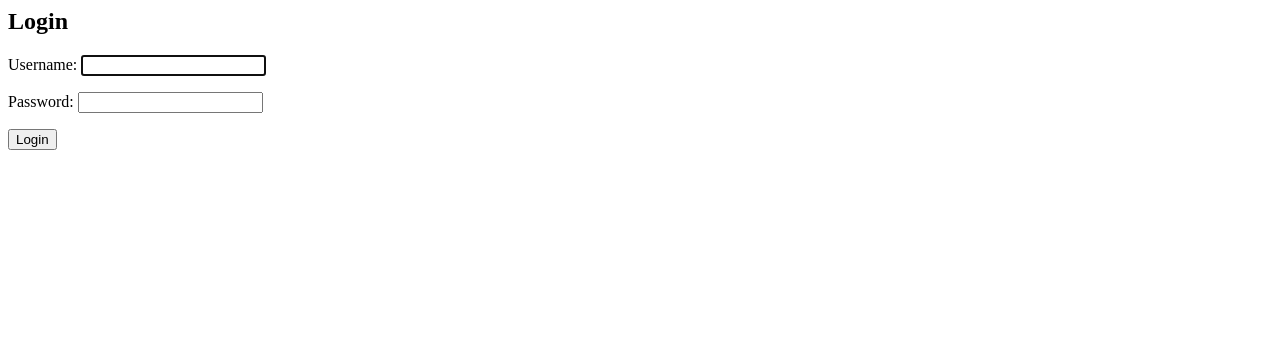
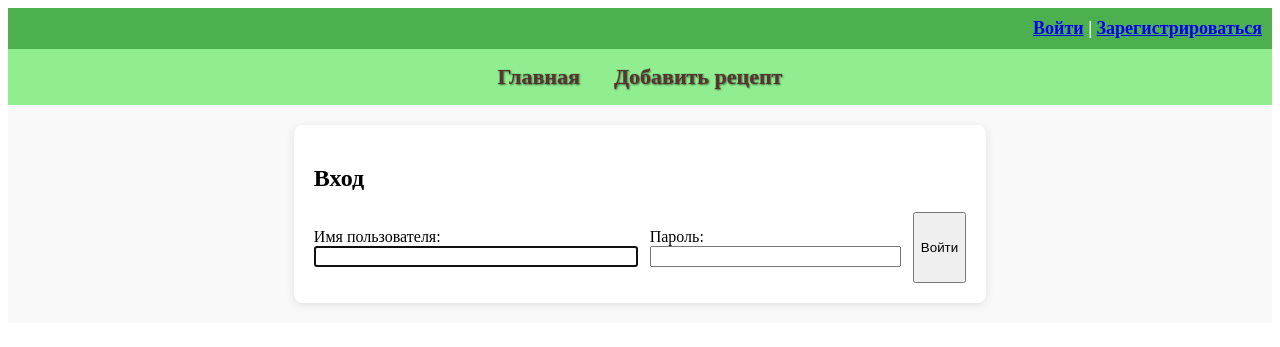
Before and after one commit to SergeiRadchenkov/Django_Recipes, a Django app: a page that uses resipe_website/recipe_app/templates/registration/login.html in a window 1280 px wide. Shown: the top 347 px of the page. Run offline with Django 5.2, Linux system fonts and the light colour scheme.

Commit message:
02.11.2024

```diff
--- /dev/null
+++ b/resipe_website/recipe_app/static/styles.css
@@ -0,0 +1,117 @@
+<!-- recipe_app/static/styles.css -->
+.site-title h1 {
+    color: green; /* Цвет текста */
+    font-size: 80px; /* Размер шрифта */
+    text-shadow: 2px 2px 4px rgba(0, 0, 0, 0.7); /* Тень текста для выделения */
+    -webkit-text-stroke: 3px rgba(0, 0, 0, 0.7); /* Обводка текста для четкости */
+    margin: 0; /* Убираем отступы для заголовка */
+}
+
+/* Стили для основного контента */
+.content-container {
+    display: flex;
+    justify-content: center;
+    background-color: #f9f9f9;
+    padding: 20px;
+}
+.content {
+    max-width: 800px;
+    background-color: white;
+    padding: 20px;
+    border-radius: 8px;
+    box-shadow: 0 2px 10px rgba(0, 0, 0, 0.1);
+}
+
+/* Основные стили формы */
+form {
+    display: flex; /* Используем flexbox для управления расположением блоков */
+    flex-wrap: wrap; /* Разрешаем перенос элементов на следующую строку */
+    gap: 20px; /* Отступы между элементами формы */
+    justify-content: space-between; /* Распределение пространства между элементами */
+}
+
+.form-section {
+    margin-bottom: 20px; /* Отступ между блоками */
+    padding: 15px; /* Внутренний отступ */
+    border: 1px solid #ccc; /* Граница блока */
+    border-radius: 8px; /* Закругленные углы */
+    background-color: #f9f9f9; /* Цвет фона блока */
+    width: calc(100% - 20px); /* Задаем ширину блока в 1/3 минус отступ */
+    box-sizing: border-box; /* Включаем отступы и границы в общую ширину */
+    vertical-align: top; /* Выравнивание верхней части блоков */
+}
+
+h3 {
+    margin-bottom: 10px; /* Отступ под заголовком */
+}
+
+/* Ограничиваем размер ввода и других элементов формы */
+input, select, textarea {
+    width: 100%; /* Задаем ширину 100% для всех элементов формы */
+    resize: none; /* Запрещаем изменение размера */
+}
+
+/* Стили первой полосы */
+.top-bar {
+    background-color: #4CAF50;
+    color: white;
+    padding: 10px;
+    display: flex;
+    justify-content: flex-end;
+    align-items: center;
+}
+.top-bar .user-info {
+    display: flex;
+    gap: 15px;
+    align-items: center;
+}
+.top-bar p {
+    font-size: 18px;
+    font-weight: bold;
+    margin: 0;
+}
+.top-bar form {
+    display: inline;
+    margin: 0;
+}
+.top-bar button {
+    background: none;
+    border: none;
+    color: white;
+    cursor: pointer;
+    font-size: 16px;
+    font-weight: bold;
+}
+
+/* Стили второй полосы */
+header {
+    padding: 15px;
+    text-align: center;
+    background-color: #90EE90;
+}
+nav a {
+    margin: 0 15px;
+    text-decoration: none;
+    color: #5c3530;
+    font-weight: bold;
+    font-size: 22px;
+    text-shadow: 1px 1px 2px rgba(0, 0, 0, 0.5);
+    -webkit-text-stroke: 1px rgba(0, 0, 0, 0.1);
+}
+nav a:hover {
+    text-decoration: underline;
+    color: #f0fff0;
+}
+
+/* Стили третьей полосы */
+.site-title {
+    position: relative;
+    padding: 20px;
+    font-size: 24px;
+    height: 200px;
+    background-size: cover;
+    background-position: center;
+    display: flex;
+    justify-content: center;
+    align-items: center;
+}
--- a/resipe_website/recipe_app/templates/base.html
+++ b/resipe_website/recipe_app/templates/base.html
@@ -1,29 +1,60 @@
+<!-- recipe_app/templates/base.html -->
 <!DOCTYPE html>
 <html lang="ru">
+{% load static %}
 <head>
     <meta charset="UTF-8">
-    <title>{% block title %}Recipe Site{% endblock %}</title>
+
+    <title>{% block title %}Сайт ваших любимых рецептов{% endblock %}</title>
+    <link rel="stylesheet" type="text/css" href="{% static 'styles.css' %}">
+    <style>
+        /*Картинка третья полоса */
+        .site-title {
+            background-image: url("{% static 'images/banner_image.png' %}");
+        }
+    </style>
 </head>
 <body>
+    <!-- Первая полоса -->
+    <div class="top-bar">
+        <div class="user-info">
+            {% if user.is_authenticated %}
+                <p>Здравствуйте, {{ user.username }}!</p>
+                <form action="{% url 'logout' %}" method="post">
+                    {% csrf_token %}
+                    <button type="submit">Выйти</button>
+                </form>
+            {% else %}
+                <p><a href="{% url 'login' %}">Войти</a> | <a href="{% url 'register' %}">Зарегистрироваться</a></p>
+            {% endif %}
+        </div>
+    </div>
+
+    <!-- Вторая полоса -->
     <header>
-        <h1><a href="{% url 'recipe_list' %}">Recipe Site</a></h1>
-        {% if user.is_authenticated %}
-            <p>Welcome, {{ user.username }}! |
-                <form action="{% url 'logout' %}" method="post" style="display:inline;">
-                    {% csrf_token %}
-                    <button type="submit">Logout</button>
-                </form>
-            </p>
-        {% else %}
-            <p><a href="{% url 'login' %}">Login</a> | <a href="{% url 'register' %}">Register</a></p>
-        {% endif %}
         <nav>
-            <a href="{% url 'recipe_list' %}">Home</a>
-            <a href="{% url 'add_recipe' %}">Add Recipe</a>
+            <a href="{% url 'recipe_list' %}">Главная</a>
+            <a href="{% url 'add_recipe' %}">Добавить рецепт</a>
+            {% if user.is_authenticated %}
+                <a href="{% url 'profile' %}">Ваш профиль</a>
+            {% endif %}
         </nav>
     </header>
-    <main>
-        {% block content %}{% endblock %}
-    </main>
+
+    <!-- Третья полоса -->
+    {% if request.path == '/' %}
+    <div class="site-title">
+        <h1>Сайт ваших любимых рецептов</h1>
+    </div>
+    {% endif %}
+
+    <!-- Основной контент -->
+    <div class="content-container">
+        <div class="content">
+            <main>
+                {% block content %}{% endblock %}
+            </main>
+        </div>
+    </div>
 </body>
 </html>
--- a/resipe_website/recipe_app/templates/recipes/recipe_detail.html
+++ b/resipe_website/recipe_app/templates/recipes/recipe_detail.html
@@ -1,3 +1,4 @@
+<!-- recipe_app/templates/recipes/recipe_detail.html -->
 {% extends 'base.html' %}
 {% block title %}{{ recipe.title }}{% endblock %}
 {% block content %}
--- a/resipe_website/recipe_app/templates/recipes/recipe_list.html
+++ b/resipe_website/recipe_app/templates/recipes/recipe_list.html
@@ -1,7 +1,8 @@
+<!-- recipe_app/templates/recipes/recipe_list.html -->
 {% extends 'base.html' %}
-{% block title %}Recipes{% endblock %}
+{% block title %}Сайт ваших рецептов{% endblock %}
 {% block content %}
-<h2>Recent Recipes</h2>
+<h2>Свежие рецепты</h2>
 <ul>
     {% for recipe in recipes %}
         <li><a href="{% url 'recipe_detail' recipe.id %}">{{ recipe.title }}</a></li>
--- a/resipe_website/recipe_app/templates/registration/login.html
+++ b/resipe_website/recipe_app/templates/registration/login.html
@@ -1,7 +1,13 @@
 <!-- recipe_app/templates/registration/login.html -->
-<h2>Login</h2>
+{% extends 'base.html' %}
+
+{% block title %}Вход{% endblock %}
+
+{% block content %}
+<h2>Вход</h2>
 <form method="post" action="{% url 'login' %}">
     {% csrf_token %}
     {{ form.as_p }}
-    <button type="submit">Login</button>
+    <button type="submit">Войти</button>
 </form>
+{% endblock %}
--- a/resipe_website/resipe_website/settings.py
+++ b/resipe_website/resipe_website/settings.py
@@ -11,6 +11,7 @@ https://docs.djangoproject.com/en/5.1/ref/settings/
 """
 
 from pathlib import Path
+import os
 
 # Build paths inside the project like this: BASE_DIR / 'subdir'.
 BASE_DIR = Path(__file__).resolve().parent.parent
@@ -105,7 +106,7 @@ AUTH_PASSWORD_VALIDATORS = [
 # Internationalization
 # https://docs.djangoproject.com/en/5.1/topics/i18n/
 
-LANGUAGE_CODE = 'en-us'
+LANGUAGE_CODE = 'ru'
 
 TIME_ZONE = 'UTC'
 
@@ -119,6 +120,8 @@ USE_TZ = True
 
 STATIC_URL = 'static/'
 
+STATICFILES_DIRS = [os.path.join(BASE_DIR, 'static')]
+
 # Default primary key field type
 # https://docs.djangoproject.com/en/5.1/ref/settings/#default-auto-field
 
```
Also changed, not shown: resipe_website/recipe_app/forms.py (+11 -1 lines), resipe_website/recipe_app/models.py (+8 -8 lines), resipe_website/recipe_app/templates/recipes/add_recipe.html (+40 -4 lines), resipe_website/recipe_app/templates/registration/profile.html (+8 -1 lines), resipe_website/recipe_app/templates/registration/register.html (+8 -2 lines), resipe_website/recipe_app/views.py (+6 -2 lines), resipe_website/db.sqlite3, resipe_website/recipe_app/locale/ru/LC_MESSAGES/django.po (added), resipe_website/recipe_app/migrations/0001_initial.py, resipe_website/recipe_app/static/images/banner_image.png (added).
